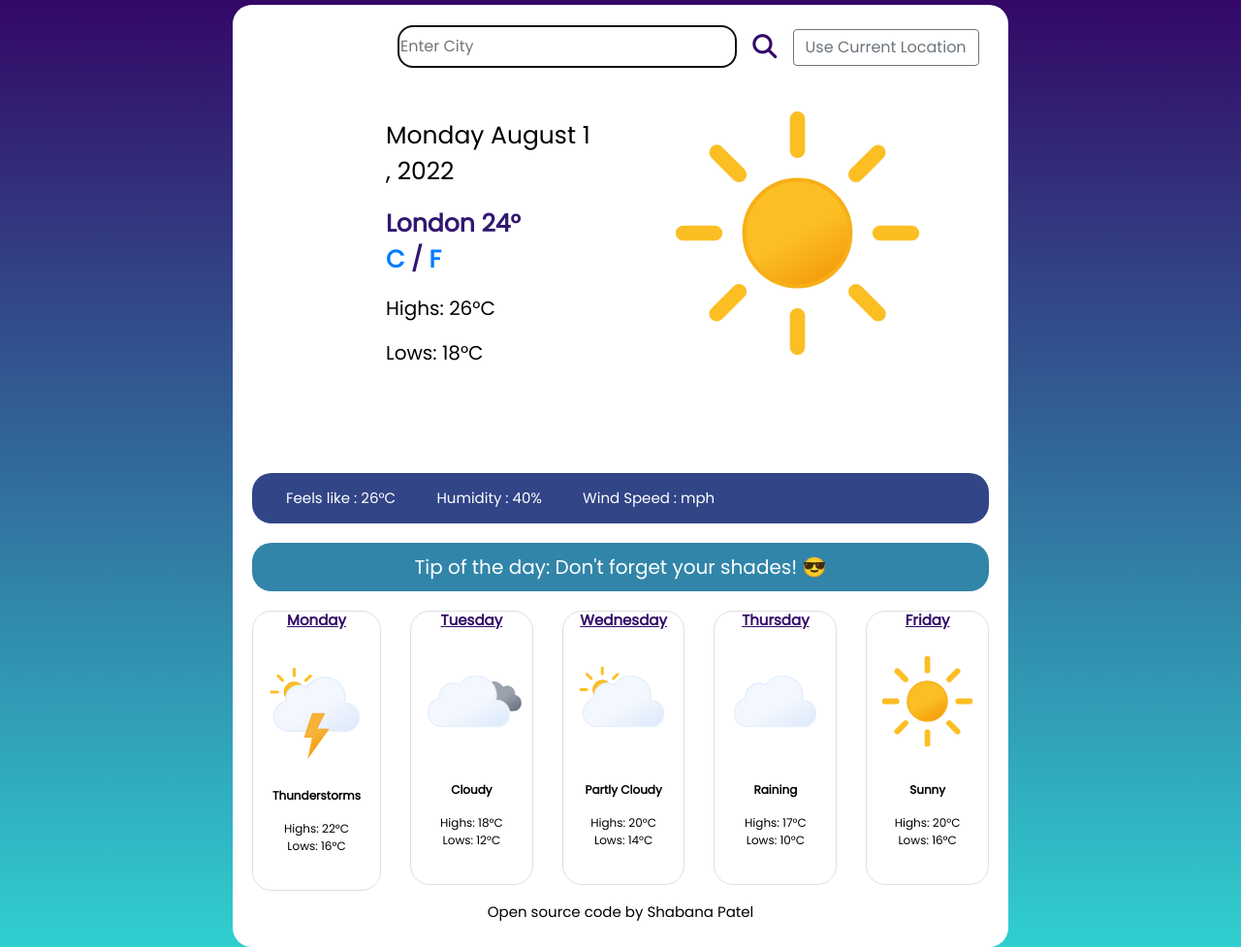
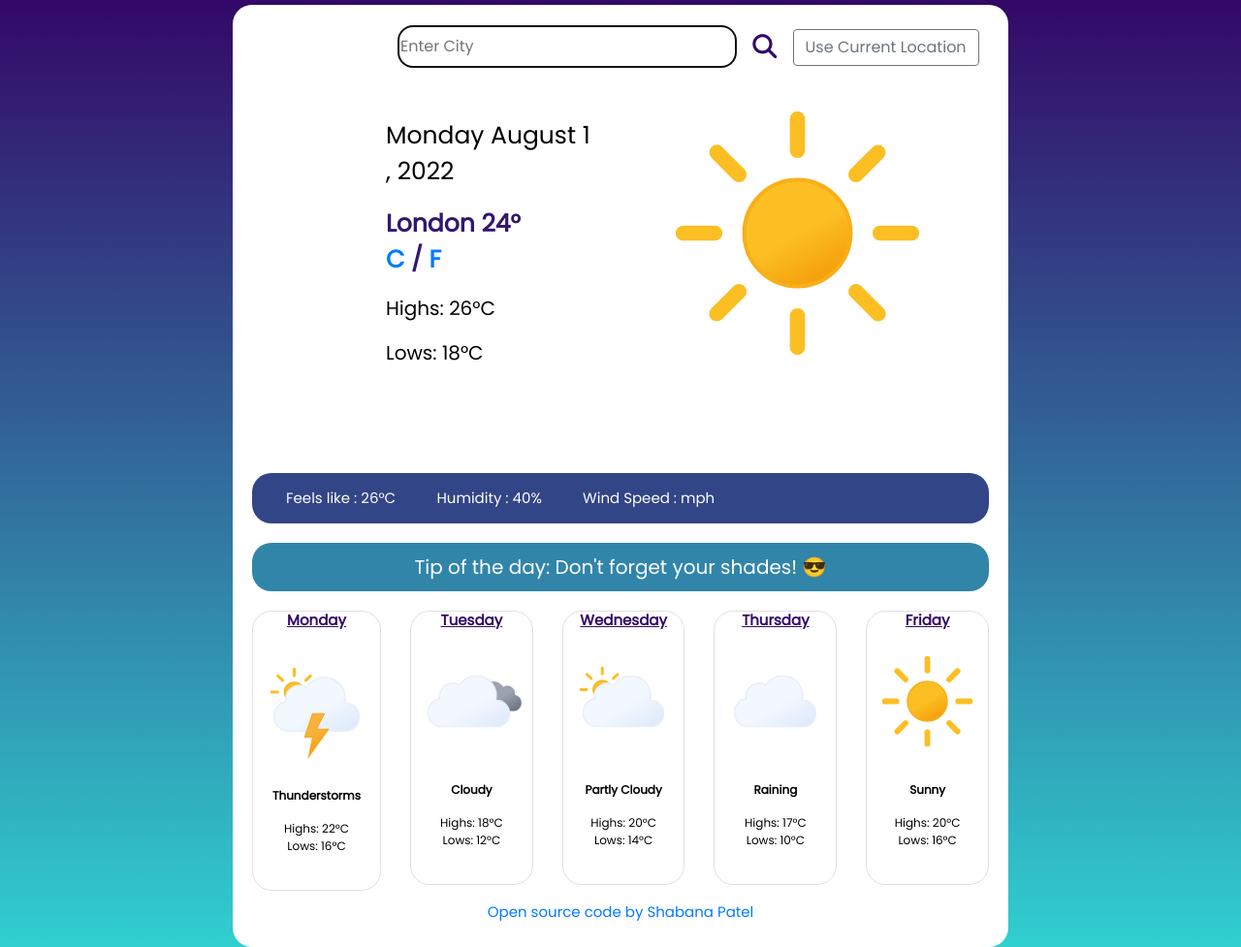
Before and after one commit to ShabsP/Weather-App, a plain HTML site: page index.html in a window 1280 px wide. Shown: the whole page at 97% size. Drawn offline with nearby package versions, Linux system fonts and the light colour scheme.

Commit message:
amended ahref

```diff
--- a/index.html
+++ b/index.html
@@ -149,8 +149,10 @@
           </div>
         </div>
       </div>
-      <footer a href="https://github.com/ShabsP/Weather-App" target="_blank">
-        Open source code by Shabana Patel
+      <footer>
+        <a href="https://github.com/ShabsP/Weather-App" target="_blank">
+          Open source code by Shabana Patel
+        </a>
       </footer>
     </div>
     <script src="index.js"></script>
```
